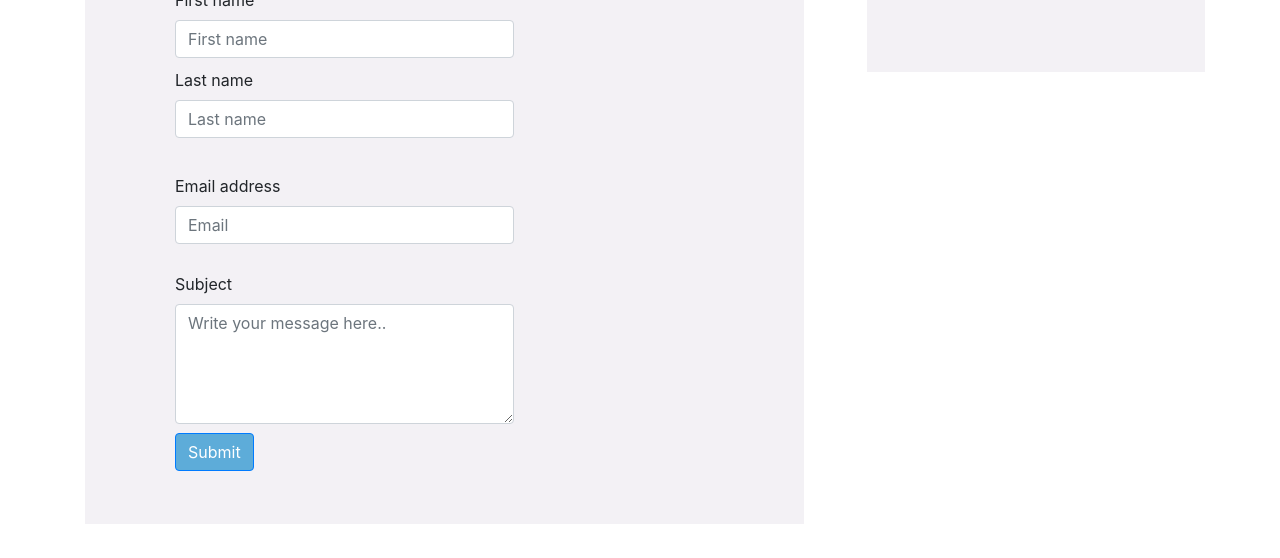
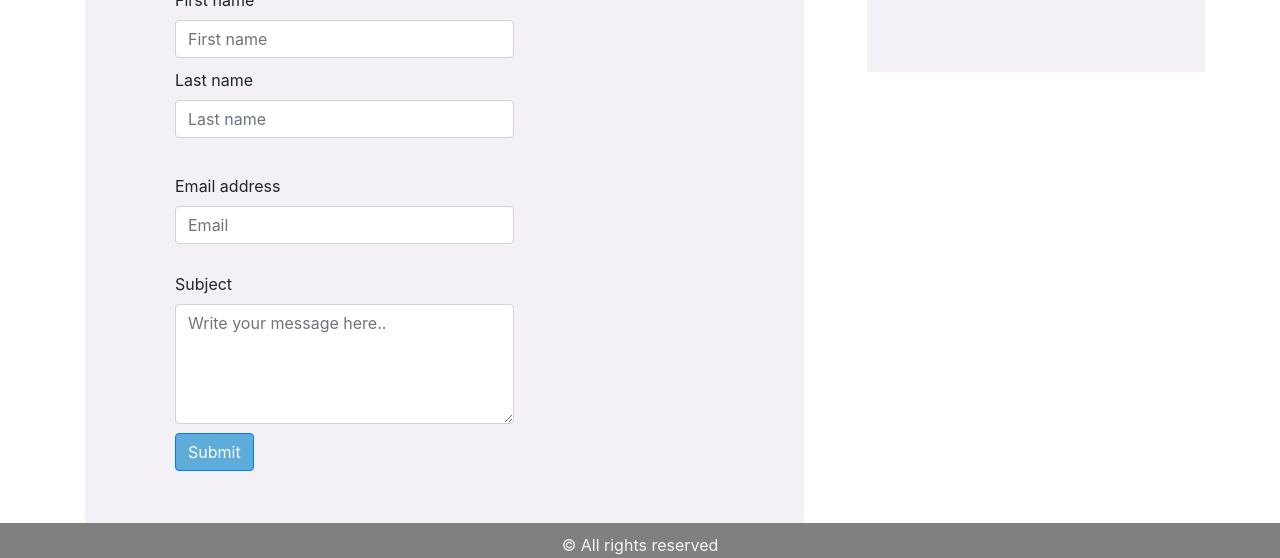
Before and after one commit to Nadia5125/AddedAssignment, a plain HTML site: page Contact/index.html in a window 1280 px wide. Shown: the part 242-800 px from the top of the page. Drawn offline with nearby package versions, Linux system fonts and the light colour scheme.

Commit message:
New added

```diff
--- a/Contact/contact.css
+++ b/Contact/contact.css
@@ -182,12 +182,13 @@ a {
     background-color: gray;
     color: whitesmoke;
     text-align: center;
-    position: absolute;
+    position: fixed;
     width: 100%;
     left: -0px;
     height: 35px;
-    bottom: -270px;
+    /* bottom: -180%; */
+    bottom: 0;
     margin: 0 auto 0 auto;
-    padding: 2px;
+    padding: 10px;
     overflow: hidden;
 }
--- a/Contact/index.html
+++ b/Contact/index.html
@@ -9,9 +9,9 @@
     <boby>
       <div class="topnav">
         <a id="left"><strong>Nadia Sifferath</strong></a>
-        <a class="right1" href="file:///C:/Users/nms/Desktop/Assignment2/indext.htm">About</a>
-        <a class="right2" href="file:///C:/Users/nms/Desktop/Assignment2/Fortfolio/index.html">Portfolio</a>
-        <a class="right3" href="file:///C:/Users/nms/Desktop/Assignment2/Contact/indext.htm">Contact</a>
+        <a class="right1" href="../index.html">About</a>
+        <a class="right2" href="../portfolio/index.html">Portfolio</a>
+        <a class="right3" href="../contact/index.html">Contact</a>
 
 
         <form class="form-inline">
--- a/Portfolio/portfolio.css
+++ b/Portfolio/portfolio.css
@@ -235,16 +235,16 @@ hr {
     padding: 0px;
 }
 
-
 .footer {
     background-color: gray;
     color: whitesmoke;
     text-align: center;
-    position: absolute;
+    position: fixed;
     width: 100%;
     left: -0px;
     height: 35px;
-    bottom: -180%;
+    /* bottom: -180%; */
+    bottom: 0;
     margin: 0 auto 0 auto;
     padding: 10px;
     overflow: hidden;
--- a/Aboutme/aboutme.css
+++ b/index.css
@@ -135,20 +135,6 @@ img {
 }
 
 
-.footer {
-    background-color: gray;
-    color: whitesmoke;
-    text-align: center;
-    position: relative;
-    width: 100%;
-    height: 35px;
-    top: 55px;
-    margin: 0 auto 0 auto;
-    overflow: hidden;
-}
-
-
-
 @media (min-width: 1000px) {
     .container{
     background-color: rgb(243, 241, 245);
@@ -164,3 +150,19 @@ img {
         background-color: blueviolet;
     }
 }
+
+
+.footer {
+    background-color: gray;
+    color: whitesmoke;
+    text-align: center;
+    position: fixed;
+    width: 100%;
+    left: -0px;
+    height: 35px;
+    /* bottom: -180%; */
+    bottom: 0;
+    margin: 0 auto 0 auto;
+    padding: 10px;
+    overflow: hidden;
+}
```
Also changed, not shown: Portfolio/index.html (+3 -3 lines), index.html (renamed from Aboutme/index.html, +4 -4 lines).
